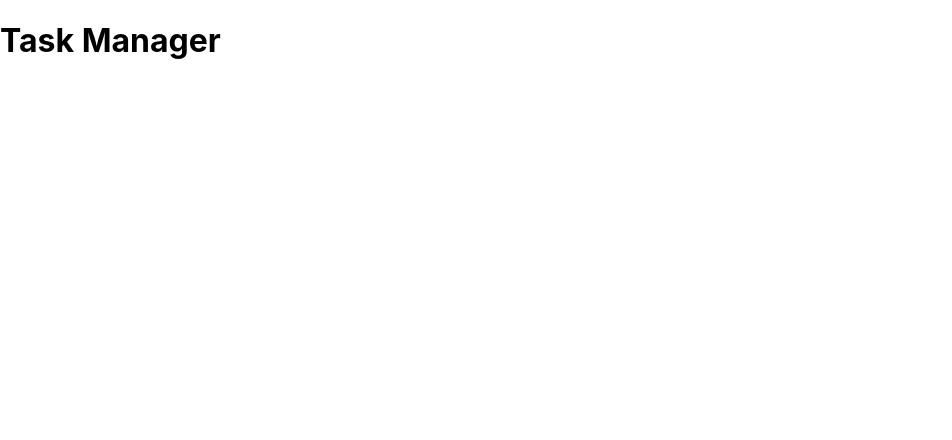
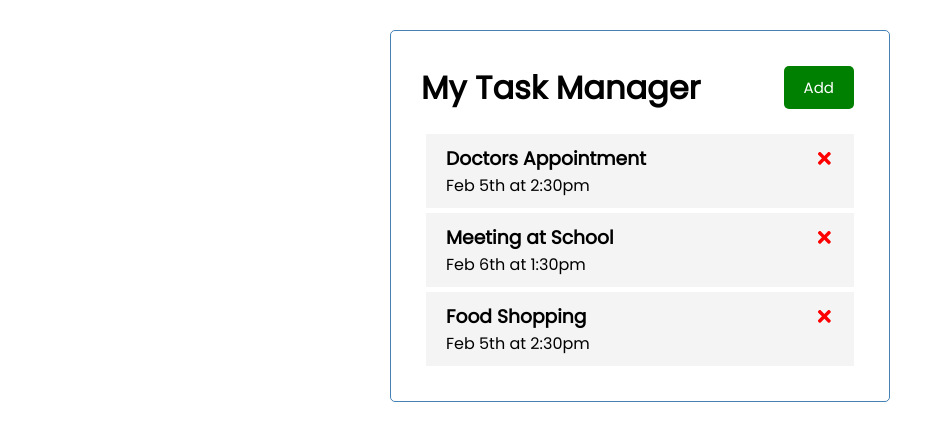
Before and after one commit to brightmaraba/react-task-manager, a React (Create React App) app: page / in a window 1280 px wide. Shown: the top 440 px of the page, without its empty margins (0-952 px from the left). Built offline with nearby package versions, Linux system fonts and the light colour scheme.

Commit message:
Completed Delete Func

```diff
--- a/package.json
+++ b/package.json
@@ -8,6 +8,7 @@
     "@testing-library/user-event": "^12.8.3",
     "react": "^17.0.1",
     "react-dom": "^17.0.1",
+    "react-icons": "^4.2.0",
     "react-scripts": "4.0.3",
     "web-vitals": "^1.1.1"
   },
--- a/public/index.html
+++ b/public/index.html
@@ -7,11 +7,11 @@
     <meta name="theme-color" content="#000000" />
     <meta
       name="description"
-      content="Web site created using create-react-app"
+      content="React Task Manager"
     />
     <link rel="apple-touch-icon" href="%PUBLIC_URL%/logo192.png" />
     <link rel="manifest" href="%PUBLIC_URL%/manifest.json" />
-    <title>React Task Manager</title>
+    <title>My Task Manager</title>
   </head>
   <body>
     <noscript>You need to enable JavaScript to run this app.</noscript>
--- a/src/App.js
+++ b/src/App.js
@@ -1,8 +1,42 @@
 import Header from './components/Header'
+import Tasks from './components/Tasks'
+import { useState } from 'react'
+
+
 function App() {
+  const [tasks, setTasks] = useState ([
+    {
+        id: 1,
+        text: 'Doctors Appointment',
+        day: 'Feb 5th at 2:30pm',
+        reminder: true,
+    },
+    {
+        id: 2,
+        text: 'Meeting at School',
+        day: 'Feb 6th at 1:30pm',
+        reminder: true,
+    },
+    {
+        id: 3,
+        text: 'Food Shopping',
+        day: 'Feb 5th at 2:30pm',
+        reminder: false,
+    },
+])
+// Delete Task
+  const deleteTask = (id) => {
+    setTasks(tasks.filter((task) => task.id !==id))
+  }
+
   return (
     <div className="container">
       <Header />
+      {tasks.length > 0 ? (
+        <Tasks tasks={tasks} onDelete={deleteTask} />
+        ) : (
+          'No Tasks To Show'
+          )}
     </div>
   );
 }
--- /dev/null
+++ b/src/components/Button.js
@@ -0,0 +1,23 @@
+import propTypes from 'prop-types'
+
+const Button = ({ color, text, onClick}) => {
+    return (
+        <button
+            onClick={onClick}
+            style={{backgroundColor: color}} className='btn'>
+            {text}
+        </button>
+    )
+}
+
+Button.defaultProps = {
+    color: 'steelblue'
+}
+
+Button.propTypes = {
+    text: propTypes.string,
+    color: propTypes.string,
+    onClick: propTypes.func
+}
+
+export default Button
--- a/src/components/Header.js
+++ b/src/components/Header.js
@@ -1,20 +1,31 @@
 import PropTypes from 'prop-types'
+import Button from './Button'
 
 
 const Header = ({title}) => {
+    const onClick = () => {
+        console.log('Click')
+    }
     return (
-        <header>
+        <header className='header'>
             <h1>{title}</h1>
+            <Button color='green' text='Add' onClick={onClick} />
         </header>
     )
 }
 
 Header.defaultProps = {
-    title: 'Task Manager',
+    title: 'My Task Manager',
 }
 
 Header.propTypes = {
     title: PropTypes.string.isRequired,
 }
 
+// CSS in JS
+// const headlingStyle = {
+//    color: 'red',
+//    backgroundColor: 'black',
+//}
+
 export default Header
--- /dev/null
+++ b/src/components/Task.js
@@ -0,0 +1,15 @@
+import { FaTimes } from 'react-icons/fa'
+
+const Task = ( {task, onDelete}) => {
+    return (
+        <div className='task'>
+        <h3>
+            {task.text} {' '} <FaTimes style={{ color: 'red', cursor: 'pointer' }}
+            onClick={() => onDelete(task.id)} />
+        </h3>
+        <p>{task.day}</p>
+        </div>
+    )
+}
+
+export default Task
--- /dev/null
+++ b/src/components/Tasks.js
@@ -0,0 +1,13 @@
+import Task from './Task'
+
+const Tasks = ({ tasks, onDelete}) => {
+    return (
+        <>
+            {tasks.map((task, index) => (
+            <Task key={index} task={task} onDelete={onDelete} />
+            ))}
+        </>
+    )
+}
+
+export default Tasks
--- a/src/index.css
+++ b/src/index.css
@@ -1,13 +1,112 @@
-body {
+@import url('https://fonts.googleapis.com/css2?family=Poppins:wght@300;400&display=swap');
+
+* {
+  box-sizing: border-box;
   margin: 0;
-  font-family: -apple-system, BlinkMacSystemFont, 'Segoe UI', 'Roboto', 'Oxygen',
-    'Ubuntu', 'Cantarell', 'Fira Sans', 'Droid Sans', 'Helvetica Neue',
-    sans-serif;
-  -webkit-font-smoothing: antialiased;
-  -moz-osx-font-smoothing: grayscale;
+  padding: 0;
 }
 
-code {
-  font-family: source-code-pro, Menlo, Monaco, Consolas, 'Courier New',
-    monospace;
+body {
+  font-family: 'Poppins', sans-serif;
 }
+
+.container {
+  max-width: 500px;
+  margin: 30px auto;
+  overflow: auto;
+  min-height: 300px;
+  border: 1px solid steelblue;
+  padding: 30px;
+  border-radius: 5px;
+}
+
+.header {
+  display: flex;
+  justify-content: space-between;
+  align-items: center;
+  margin-bottom: 20px;
+}
+
+.btn {
+  display: inline-block;
+  background: #000;
+  color: #fff;
+  border: none;
+  padding: 10px 20px;
+  margin: 5px;
+  border-radius: 5px;
+  cursor: pointer;
+  text-decoration: none;
+  font-size: 15px;
+  font-family: inherit;
+}
+
+.btn:focus {
+  outline: none;
+}
+
+.btn:active {
+  transform: scale(0.98);
+}
+
+.btn-block {
+  display: block;
+  width: 100%;
+}
+
+.task {
+  background: #f4f4f4;
+  margin: 5px;
+  padding: 10px 20px;
+  cursor: pointer;
+}
+
+.task.reminder {
+  border-left: 5px solid green;
+}
+
+.task h3 {
+  display: flex;
+  align-items: center;
+  justify-content: space-between;
+}
+
+.add-form {
+  margin-bottom: 40px;
+}
+
+.form-control {
+  margin: 20px 0;
+}
+
+.form-control label {
+  display: block;
+}
+
+.form-control input {
+  width: 100%;
+  height: 40px;
+  margin: 5px;
+  padding: 3px 7px;
+  font-size: 17px;
+}
+
+.form-control-check {
+  display: flex;
+  align-items: center;
+  justify-content: space-between;
+}
+
+.form-control-check label {
+  flex: 1;
+}
+
+.form-control-check input {
+  flex: 2;
+  height: 20px;
+}
+
+footer {
+  margin-top: 30px;
+  text-align: center;
+}
```
Also changed, not shown: 1 other file (tests, documents, lock files or other folders).
